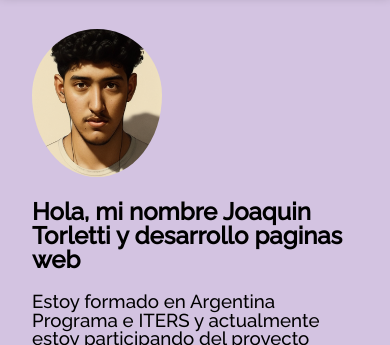
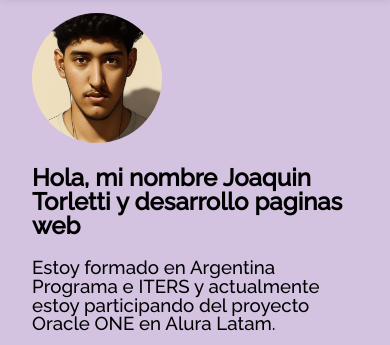
Before and after one commit to TorlettiJoaquin/Challenge-One-Portafolio, a plain HTML site: page index.html in a window 390 px wide. Shown: the part 78-423 px from the top of the page. Drawn offline with Linux system fonts and the light colour scheme.

Commit message:
Actualizacion vscode

```diff
--- a/style.css
+++ b/style.css
@@ -663,10 +663,12 @@ section.formcontacto {
     }
 
     .title__profile{
+        aspect-ratio: 1/1;
         max-width: 40%;
         height: auto;
-        border-radius: 100%;
-        padding: 1rem 0 0 0;
+        border-radius: 50%;
+        object-fit: cover;
+
     }
 
     .title__subsection{
```
